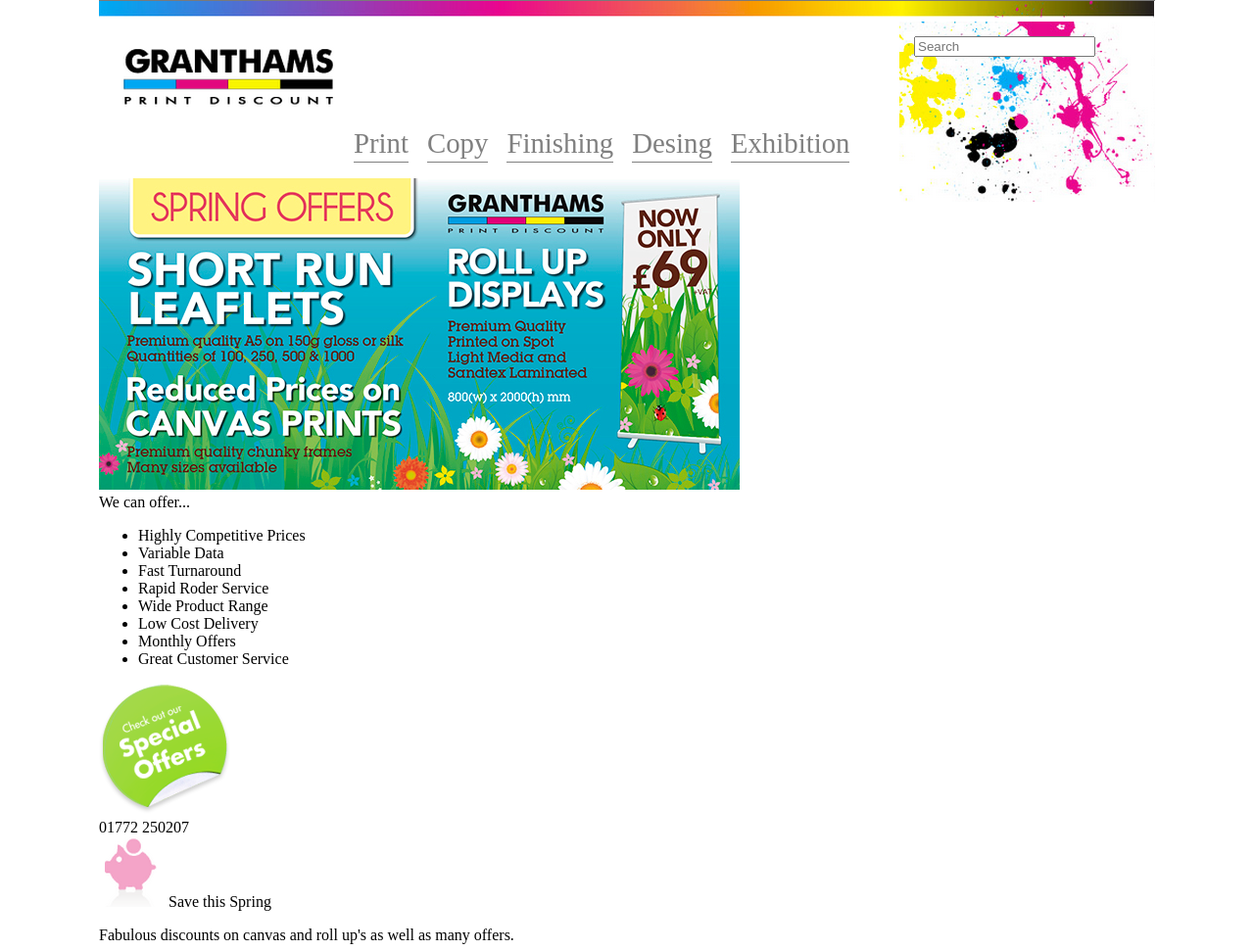
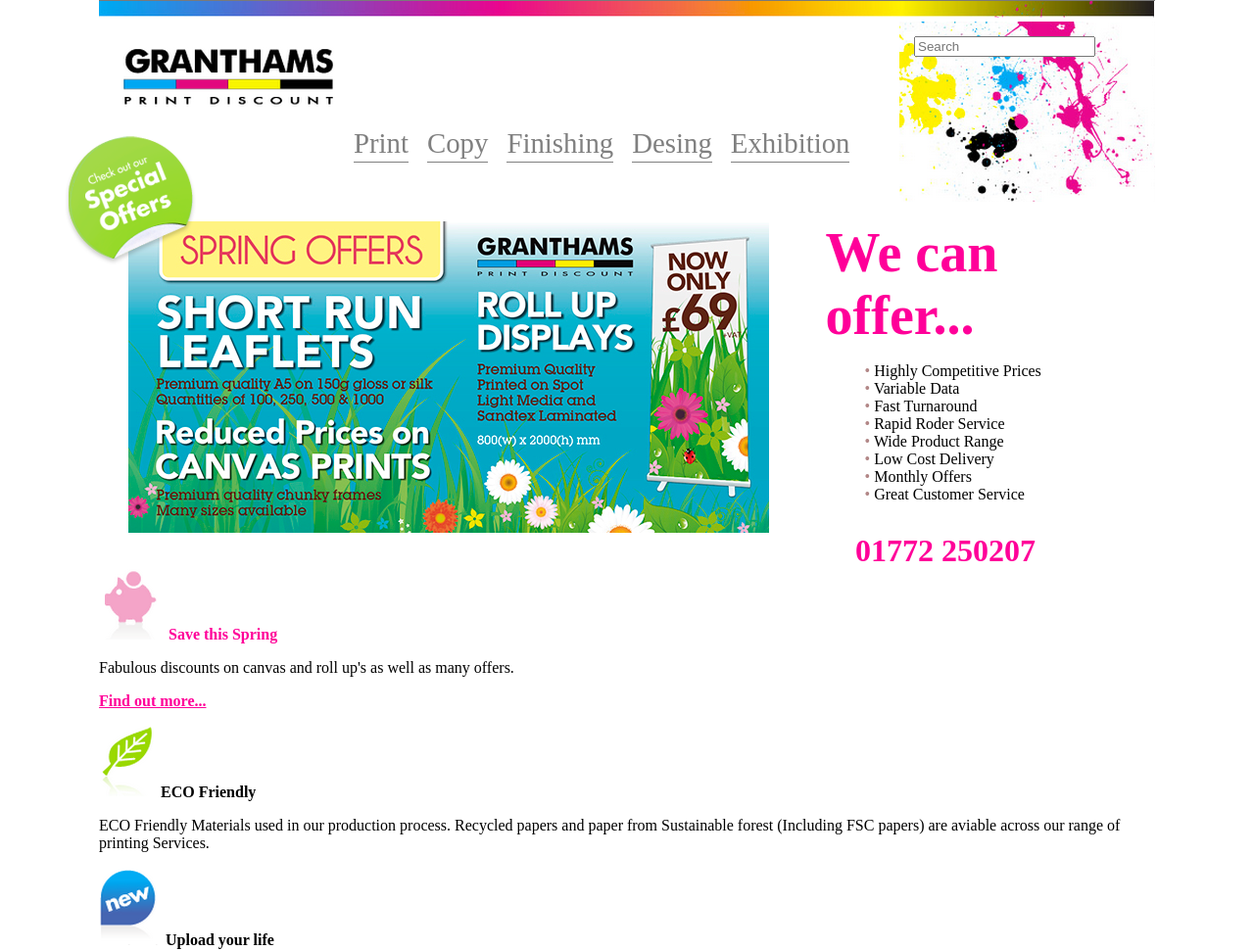
Before and after one commit to Everywhere15/pw218309, a plain HTML site: page practica02css3/index.html in a window 1280 px wide. Shown: the top 971 px of the page at 98% size. Drawn offline with Linux system fonts and the light colour scheme.

Commit message:
PRACTICA 02 SECCION1 Y 2 TERMIANDAS

```diff
--- a/practica02css3/css/style.css
+++ b/practica02css3/css/style.css
@@ -4,3 +4,23 @@
 header input{float: right;margin-right: -200px;margin-top:15px;position: relative;}
 header nav{margin-left: 220px;}
 header nav ul li{border-bottom:1px solid gray;color:gray;font-size:1.8em;display: inline-block;margin-right: 15px;padding-bottom: 2px;}
+
+/* PRIMER SECCION */
+#primerseccion{margin-top: 60px;height: 318px;}
+#primerseccion #bgoffer{position: relative;top: -410px;left: -35px;}
+#primerseccion article{display: inline-block;vertical-align: top;}
+#primerseccion #secc01art01{margin-left: 30px;width: 61%;}
+#primerseccion #secc01art02{margin-left: 50px;width: 30%;}
+#primerseccion #secc01art02 ul{list-style: none;}
+#primerseccion #secc01art02 ul li:before{content: "• ";color: #b28787;}
+/* CLASES */
+.colorrosa{color: #FF0099;}
+.letragrande{font-size: 3.5em;}
+.nito{font-weight: bold;}
+
+
+/* SEGUNDA SECCION */
+
+#segundaseccion{text-align: right;padding-right: 122px;}
+
+.letramediana{font-size: 2em;}
```
